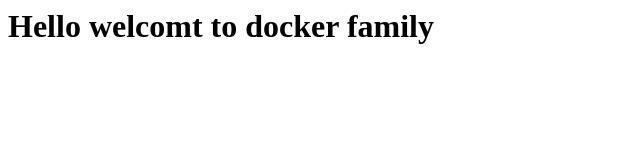
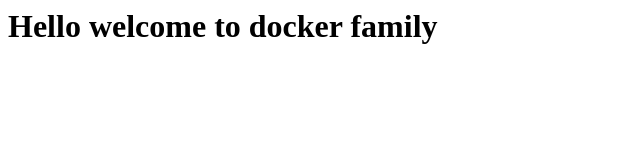
Before and after one commit to nishalk09399/dockerfiles, a plain HTML site: page COPY/index.html in a window 1280 px wide. Shown: the full height of the page, 0-640 px from the left. Drawn offline with Linux system fonts and the light colour scheme.

Commit message:
updated and pushing COPY Files

```diff
--- a/COPY/index.html
+++ b/COPY/index.html
@@ -1 +1 @@
-<h1>Hello welcomt to docker family </h1>
+<h1>Hello welcome to docker family </h1>
```
